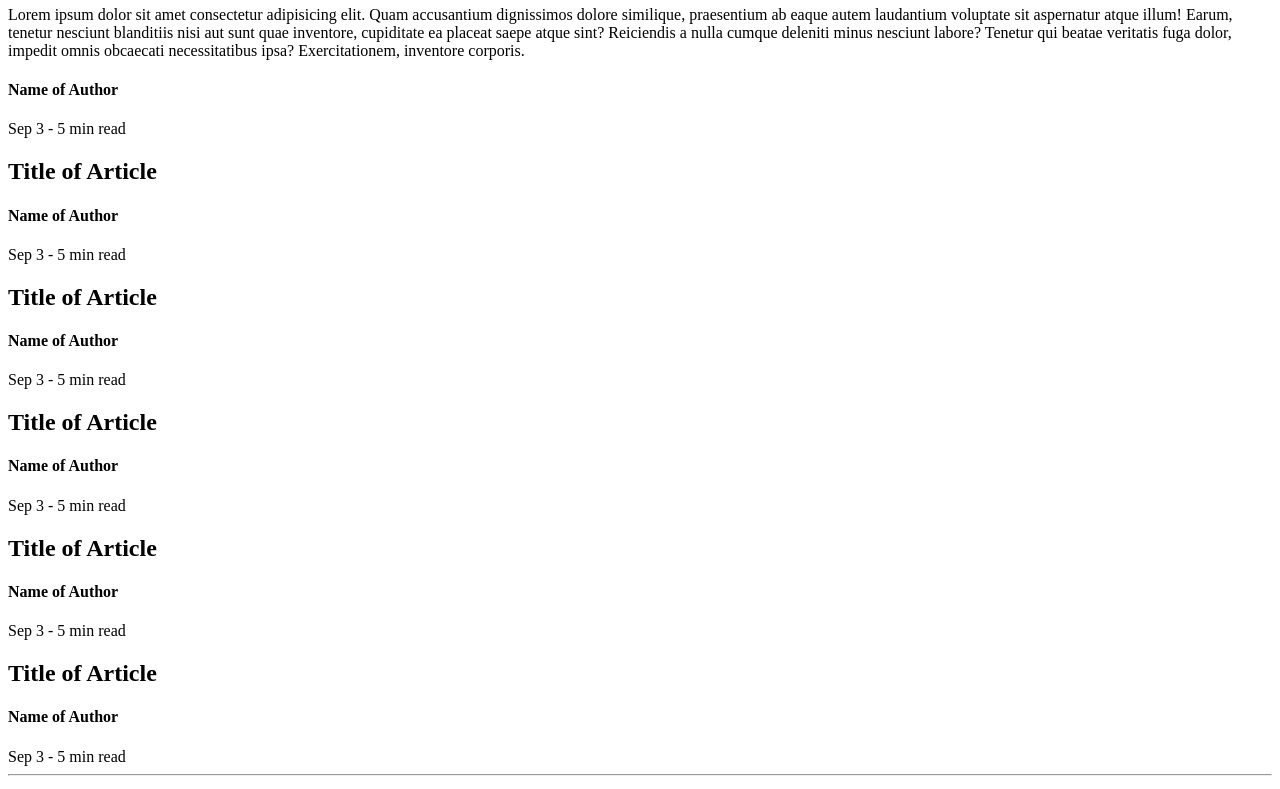
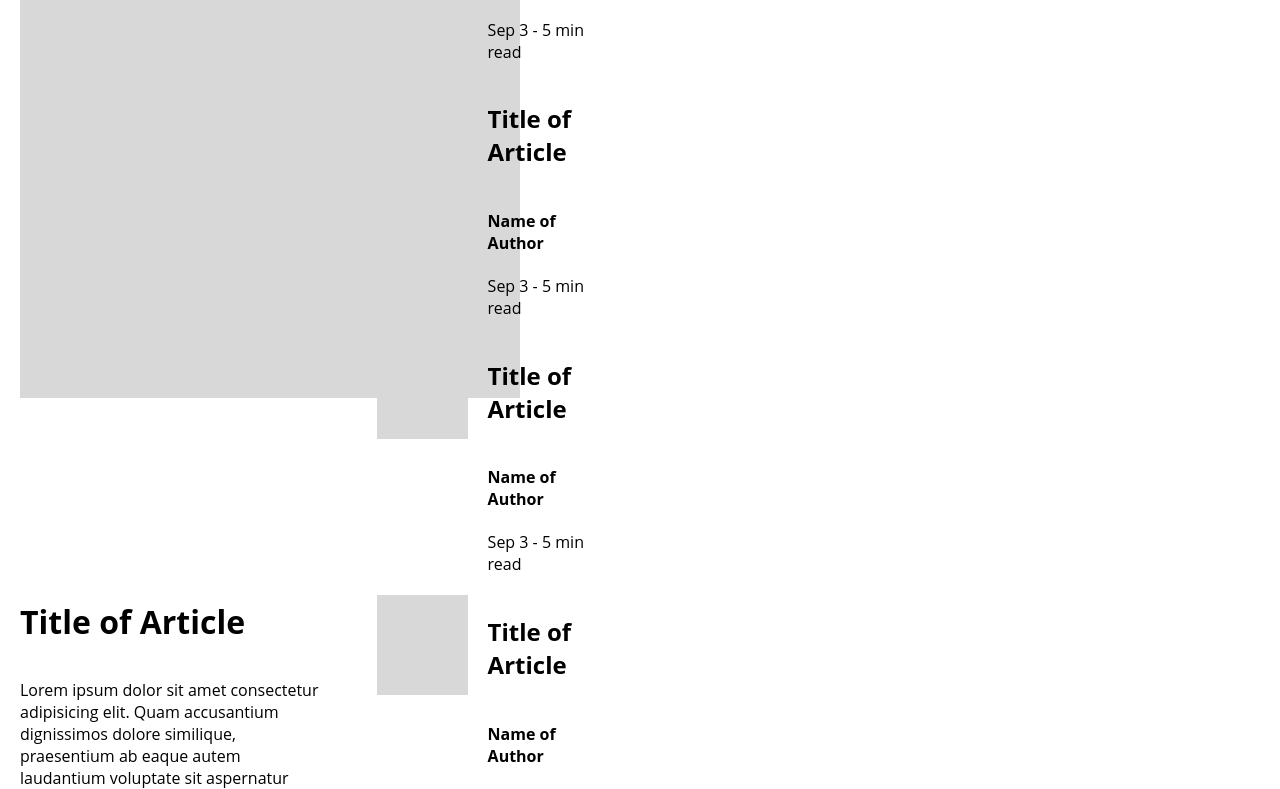
Before and after one commit to haleboat/scss-a1, a plain HTML site: page assignment/index.html in a window 1280 px wide. Shown: the part 400-1189 px from the top of the page. Drawn offline with nearby package versions, Linux system fonts and the light colour scheme; files that its build step writes are made by us from their sources.

Commit message:
scss connected

```diff
--- a/assignment/about.html
+++ b/assignment/about.html
@@ -6,7 +6,7 @@
   <meta charset="UTF-8">
   <meta name="viewport" content="width=device-width, initial-scale=1.0">
   <title>About</title>
-  <link rel="stylesheet" href="../css/app.min.css.min.scss">
+  <link rel="stylesheet" href="/css/app.min.css">
 </head>
 
 <body>
--- a/assignment/index.html
+++ b/assignment/index.html
@@ -6,7 +6,7 @@
   <meta charset="UTF-8">
   <meta name="viewport" content="width=device-width, initial-scale=1.0">
   <title>Document</title>
-  <link rel="stylesheet" href="home.css">
+  <link rel="stylesheet" href="/css/app.min.css">
 </head>
 
 <body>
--- a/assignment/scss/app.scss
+++ b/assignment/scss/app.scss
@@ -1,7 +1,6 @@
-// MAIN that's going to @import the other .scss files
-@import "./utilities/_variables.scss";
-@import "./utilities/_media.scss";
-@import "./layout/_nav-and-footer.scss";
-@import "./layout/_home.scss";
-@import "./layout/_about.scss";
-@import "./layout/_article.scss";
+@import './utilities/variables';
+@import "./utilities/_media";
+@import './layout/nav-and-footer';
+@import './layout/home';
+@import './layout/about';
+@import './layout/article';
--- a/assignment/scss/layout/_about.scss
+++ b/assignment/scss/layout/_about.scss
@@ -2,7 +2,7 @@
 // Richard is doing his in css first, and then marking it up SCSS later
 // so if you want to styling using .css files go for it but we're going to have to submit ours in .scss format
 
-@import "../utilities/variables.scss";
+@import "../utilities/variables";
 
 main {
   max-width: 1000px;
--- a/assignment/scss/layout/_article.scss
+++ b/assignment/scss/layout/_article.scss
@@ -2,31 +2,32 @@
 // @import "./header";
 // @import "./footer";
 
-// * html, body {
-//   box-sizing: border-box;
+* html,
+body {
+  box-sizing: border-box;
 
-//   padding: 0;
-//   margin: 0;
+  padding: 0;
+  margin: 0;
 
-//   font-family: 'Open Sans', sans-serif;
-//   }
+  font-family: 'Open Sans', sans-serif;
+}
 
 main {
   display: block;
 
   width: 80%;
   margin: auto;
-  }
+}
 
 img {
   display: flex;
 
   width: 100%;
   margin: auto;
-  }
+}
 
 @media all and (max-width:600px) {
   img {
     height: 300px;
-    }
   }
+}
--- a/assignment/scss/layout/_home.scss
+++ b/assignment/scss/layout/_home.scss
@@ -1,4 +1,9 @@
-@import "../utilities/variables.scss";
+@import "../utilities/variables";
+
+body {
+  margin: auto;
+  width: 80%;
+}
 
 .container {
   height: 100%;
@@ -118,7 +123,7 @@ article {
     }
 
     .column-2 {
-      @extend .column-1;
+      width: 100%;
     }
   }
 
--- a/assignment/scss/layout/_nav-and-footer.scss
+++ b/assignment/scss/layout/_nav-and-footer.scss
@@ -1,4 +1,4 @@
-@import "../utilities/variables.scss";
+@import "../utilities/variables";
 
 
 
@@ -157,7 +157,7 @@ ul {
 }
 
 footer {
-    position: absolute;
+    position: relative;
     bottom: 0;
     background: $secondary-color;
     width: 100vw;
--- a/assignment/scss/utilities/_variables.scss
+++ b/assignment/scss/utilities/_variables.scss
@@ -3,4 +3,5 @@ $secondary-color: #058ED9;
 $highlight-color: #F4EBD9;
 $tertiary-color: black;
 
-$font-stack: Helvetica, sans-serif;
+$font-stack: Helvetica,
+sans-serif;
```
Also changed, not shown: assignment/article.html (+23 -4 lines). Lines whose indentation alone changed are shown as unchanged.
